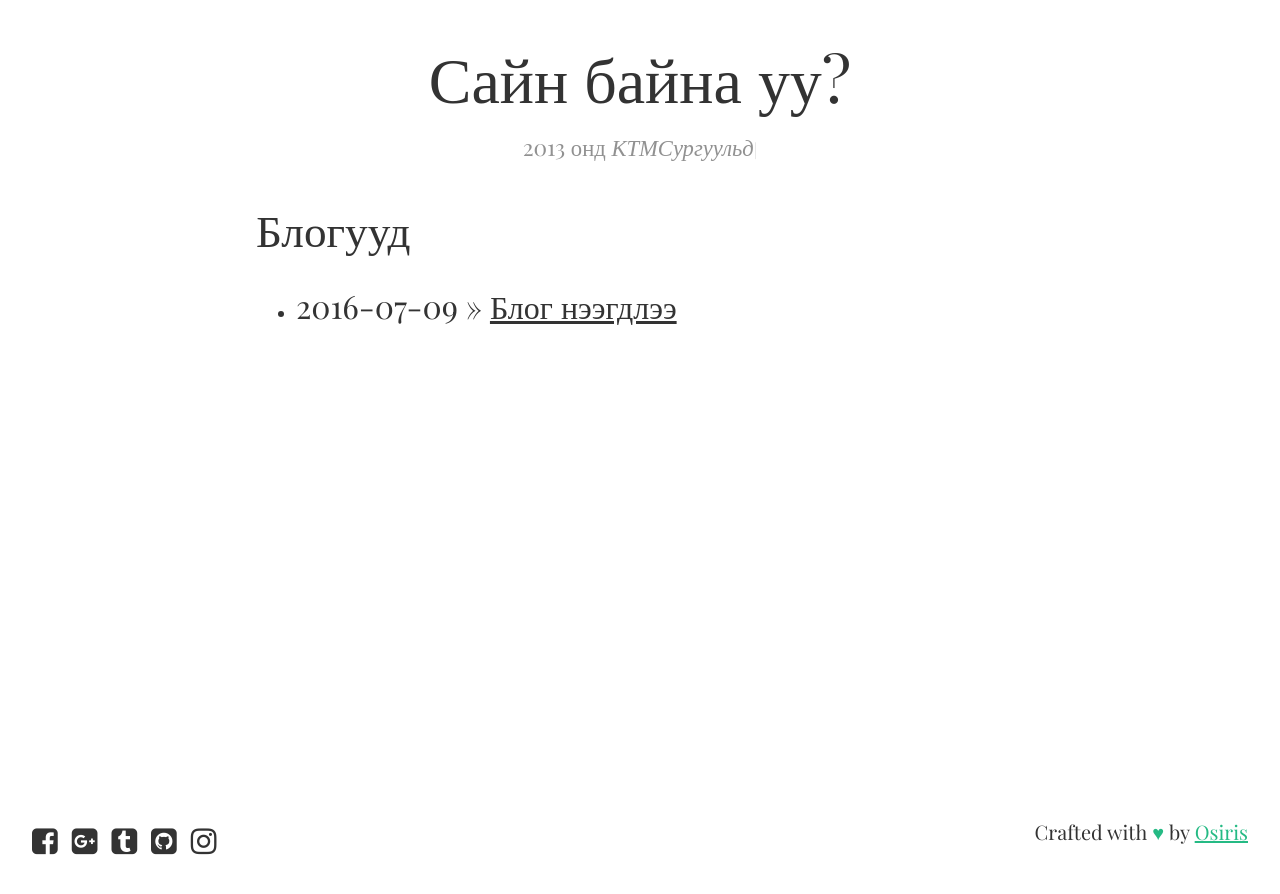
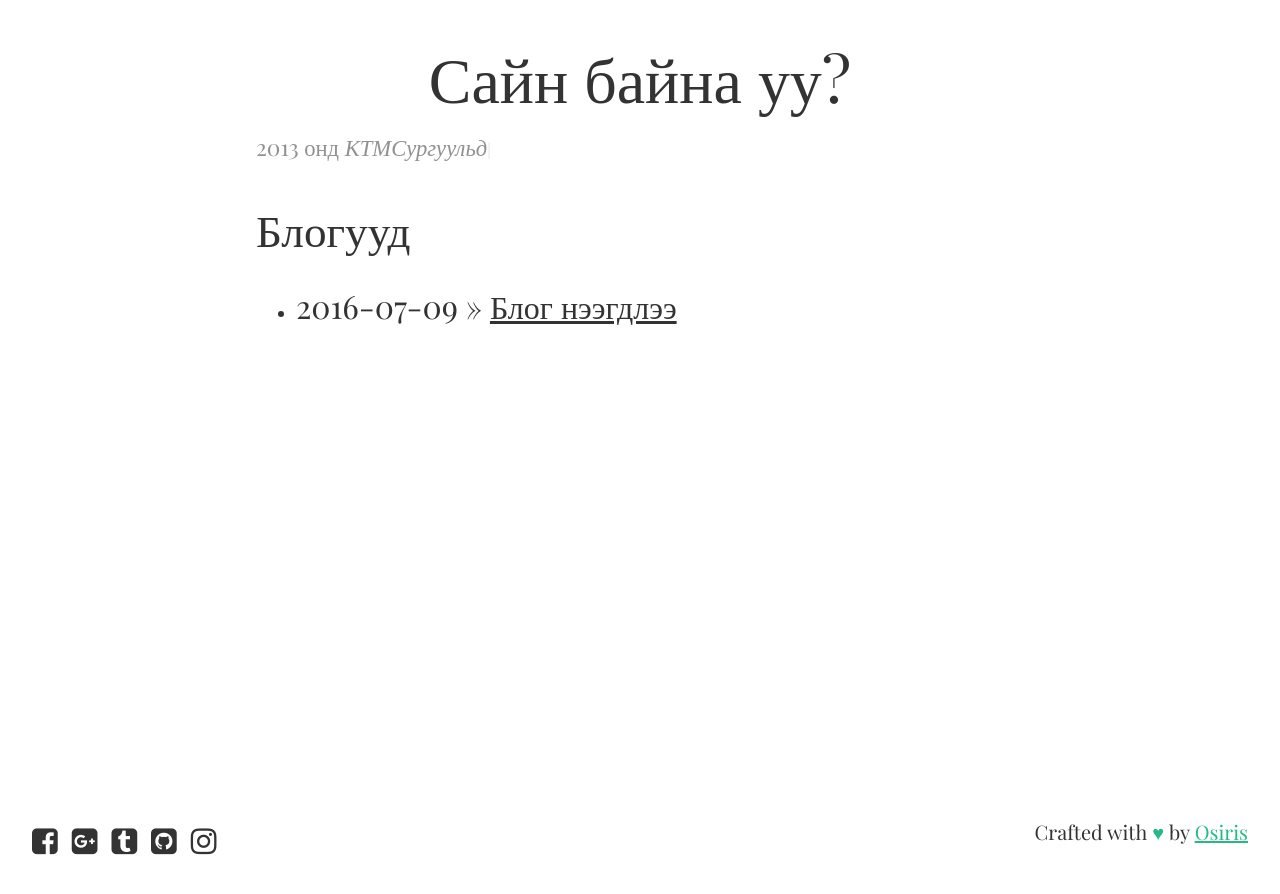
Before and after one commit to Ds3c-ctf-team/enkhee-Osiris.github.io-old, a Jekyll site: the page built from index.html, in a window 1280 px wide. Shown: the top 894 px of the page. Built offline with Jekyll 4.4.1, drawn with Linux system fonts in a browser that asks for light colours; nearby versions of some CDN libraries; some web fonts are replaced.

Commit message:
Update layout

```diff
--- a/_layouts/default.html
+++ b/_layouts/default.html
@@ -18,14 +18,14 @@
     			Сайн байна уу?
     		</h1>
             <div class="measure">
-                <div class="text-block">
+                <div class="text-block txt--left">
 					  <div id="typed-strings">
 					    <span>Намайг <strong>Энх-Эрдэнэ</strong> гэдэг.</span>
 					    <p>2013 онд <em>КТМСургуульд</em> элсэж програм хангамжийн инженер болох анхны гараагаа тавьсан.</p>
 					    <p>Одоо <em>МХТСургуулийн</em> Програм Хангамжийн ангийн 3-аар курст сурдаг.</p>
 					    <p>Миний блогт тавтай морилно уу!</p>
 					  </div>
-					  <span class="fnt--mid-gray h4 txt--left" id="typed" style="white-space:pre;"></span>
+					  <span class="fnt--mid-gray h4" id="typed" style="white-space:pre;"></span>
                 </div>
             </div>
         </div>
--- a/css/main.css
+++ b/css/main.css
@@ -42,7 +42,7 @@ a{
 	font-size: 30px;
 	margin-right: 10px;
 }
-.type-text{
+.text-block {
 	display: block;
 	max-width: 100%;
 	overflow: hidden;
```
